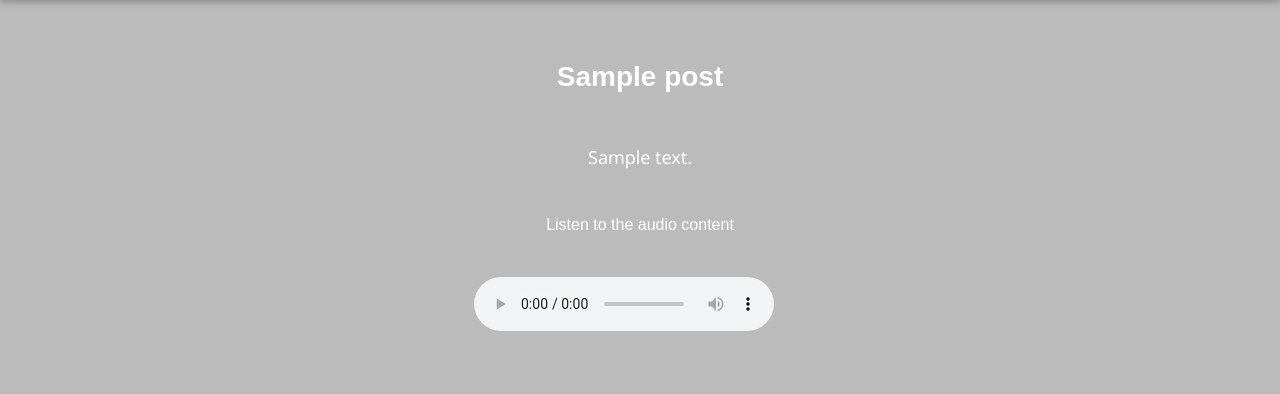
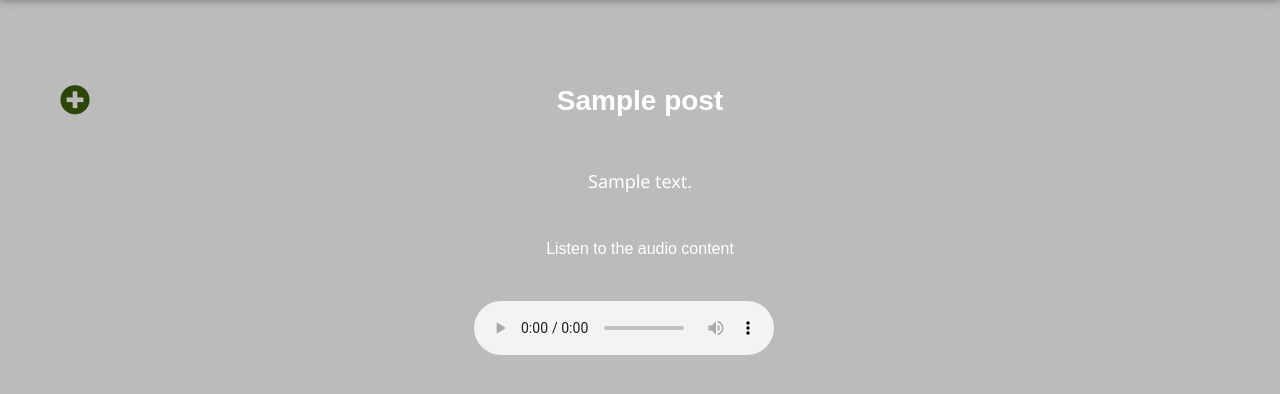
Before and after one commit to gabrielstonedelza/food4thought, a Django app: page / in a window 1280 px wide. Shown: the part 56-450 px from the top of the page. Run offline with Django 3.2, Linux system fonts and the light colour scheme; tables that the repository leaves empty hold one stand-in row (values such as "Sample post"); style sheets or scripts are compiled from the project's sources; some libraries are stand-ins or nearby versions; some web fonts are replaced.

Commit message:
just commit

```diff
--- a/f4t/templates/f4t/post_home.html
+++ b/f4t/templates/f4t/post_home.html
@@ -6,6 +6,14 @@ Thought today
 
 {% block content %}
 
+<!-- add new thought button  -->
+
+<div class="my-new-thought-button">
+    <a title="Add new thought today" href="{% url 'create_post' %}">
+        <i class="fas fa-plus-circle"></i>
+    </a>
+</div>
+<br>
 <div class="container">
     <div class="my-home-post-wrapper">
         <!-- latest post goes here -->
--- a/static/f4t/css/post_home.css
+++ b/static/f4t/css/post_home.css
@@ -216,14 +216,14 @@ nav #navbarSupportedContent ul li a {
   font-size: 18px;
 }
 
-.addmember {
+.addmember, .my-new-thought-button {
   padding: 20px;
   position: fixed;
   margin-top: 40px;
   margin-left: 40px;
 }
 
-.addmember a .fa-plus-circle {
+.addmember a .fa-plus-circle, .my-new-thought-button a .fa-plus-circle {
   font-size: 30px;
   color: #2c4607;
 }
--- a/static/f4t/css/post_home.scss
+++ b/static/f4t/css/post_home.scss
@@ -122,7 +122,7 @@ nav{
     }
 }
 
-.addmember{
+.addmember, .my-new-thought-button{
     padding: 20px;
     position: fixed;
     margin-top: 40px;
```
Also changed, not shown: 1 other file.
